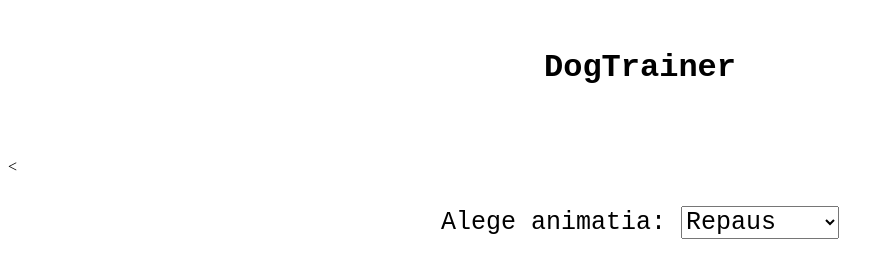
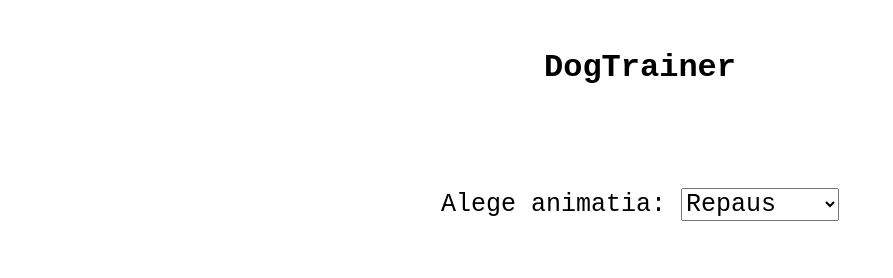
Before and after one commit to EdwardAdelin/EdwardAdelin.github.io, a plain HTML site: page index.html in a window 1280 px wide. Shown: the whole page, without its empty margins (0-893 px from the left). Drawn offline with Linux system fonts and the light colour scheme.

Commit message:
Update index.html

```diff
--- a/index.html
+++ b/index.html
@@ -10,7 +10,7 @@
     <div class="header">
         <h1>DogTrainer</h1>
     </div>
-    <div class="canva"><
+    <div class="canva">
     <canvas id="canvas1"></canvas>
     </div>
     <div class="controls">
```
